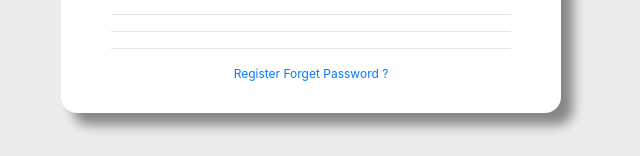
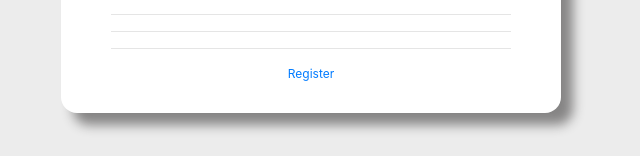
Before and after one commit to ankesai8/FrontEnd-URL, a React (Create React App) app: page / in a window 1280 px wide. Shown: the part 489-645 px from the top of the page, without its empty margins (329-969 px from the left). Built offline with nearby package versions, Linux system fonts and the light colour scheme.

Commit message:
Update loginForm.js

```diff
--- a/src/components/loginForm.js
+++ b/src/components/loginForm.js
@@ -70,7 +70,7 @@ function Login() {
              <hr />
                 <div className="resetDiv">
                     <Link to="/register" style={{ marginBottom: "0" }}> Register{" "} </Link>
-                    <Link to="/forget_pass" style={{ marginTop: "20px", marginBottom: "20px" }} > Forget Password ?{" "} </Link>
+                    <Link to="/forget_pass" style={{ marginTop: "20px", marginBottom: "20px" }} > {" "} </Link>
                      </div>
               </div>
             </form>
```
